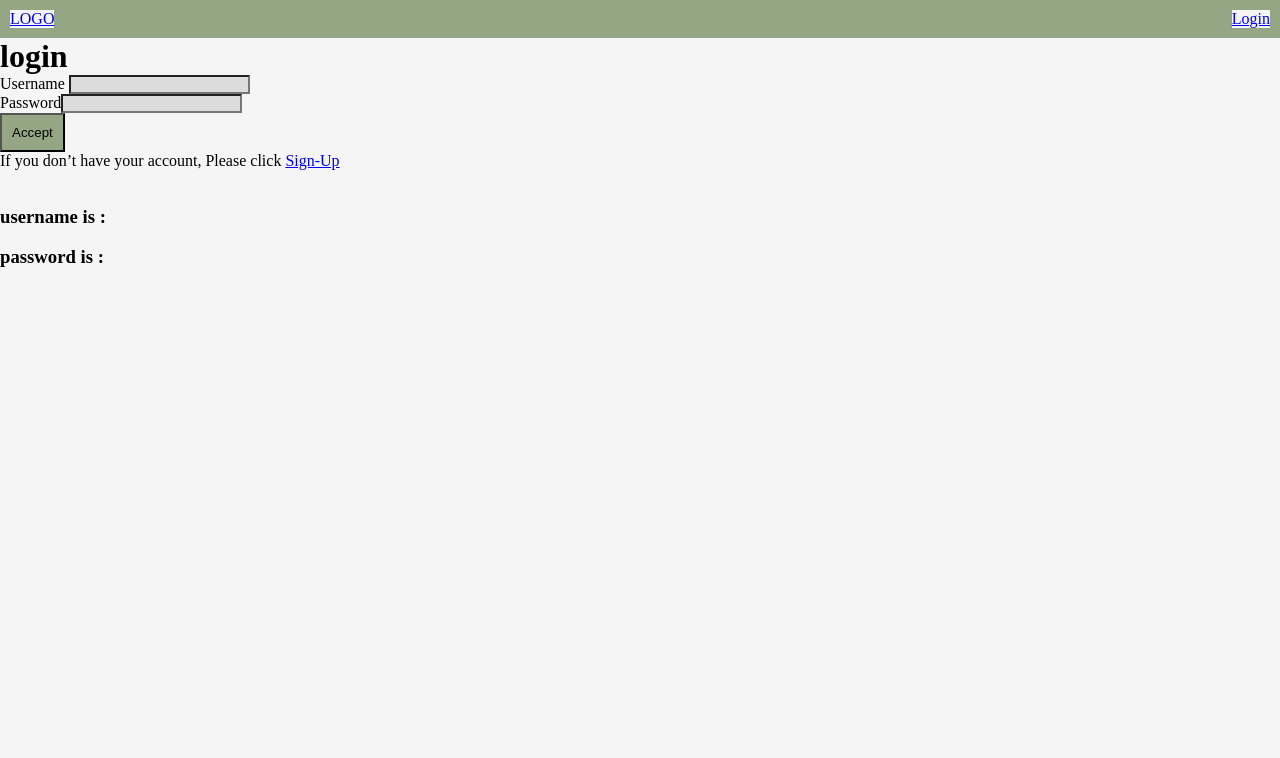
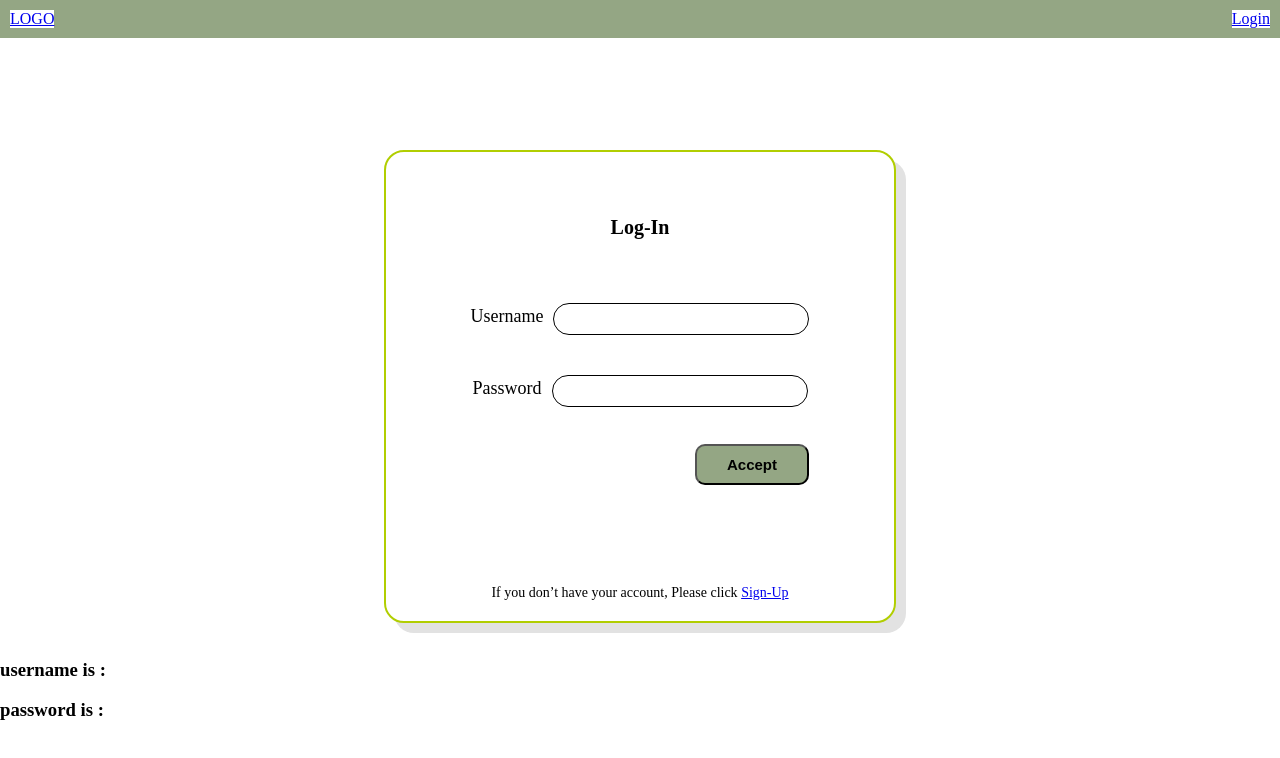
Before and after one commit to ShibaTenshi/Frontend-station, a Nuxt app: page /login in a window 1280 px wide. Shown: the top 758 px of the page. Built offline with nearby package versions, Linux system fonts and the light colour scheme.

Commit message:
Update UI login

```diff
--- a/pages/login.vue
+++ b/pages/login.vue
@@ -1,17 +1,22 @@
 <template>
-    <h1>login</h1>
 
     <div class="box">
         <div class="logo">
-
+            <h4>Log-In</h4>
         </div>
         <div class="field">
             <ul>
-                <li>Username <input type="text" name="usernameField"></li>
-                <li>Password<input type="text" name="passwdField"></li>
+                <div class="textField">
+                    <p>Username</p>
+                    <li><input type="text" name="usernameField"></li>
+                </div>
+                <div class="textField">
+                    <p>Password</p>
+                    <li><input type="text" name="passwdField"></li>
+                </div>
             </ul>
-            <button v-on:click="getUsernameField(),getPasswordField()">Accept</button>
-            <p>If you don’t have your account, Please click <NuxtLink to="/">Sign-Up</NuxtLink></p>
+            <button v-on:click="getUsernameField(),getPasswordField()" class="AcceptBt">Accept</button>
+            <p class="signupLink">If you don’t have your account, Please click <NuxtLink to="/">Sign-Up</NuxtLink></p>
         </div>
     </div>
 
@@ -48,19 +53,79 @@
         margin: 0;
         padding: 0;
         box-sizing: border-box;
-        background-color: whitesmoke;
+        background-color: white;
     }
-    input{
-        background-color: gainsboro;
+    li{
+        list-style: none;
     }
-    button {
+    div .box{
+        margin: auto;
+        margin-top: 7rem;
+        border: 2px solid rgb(177, 206, 1);
+        justify-content: center;
+        border-radius: 20px;
+        width: 40%;
+        box-shadow: 10px 10px rgb(226, 226, 226);
+    }
+
+
+    .logo{
+        text-align: center;
+        margin: 4rem;
+        font-size: 20px;
+        font-weight: bold;
+    }
+    .field{
+        text-align: center;
+    }
+    .field ul li {
+        margin-left: 10px;
+    }
+    .textField{
+        display: flex;
+        justify-content: center;
+        margin-top: 2.5rem;
+        margin-bottom: 2rem;
+    }
+    .textField p{
+        font-size: 18px;
+        margin-top: 3px;
+    }
+    .field ul li input{
+        padding: 15px;
+        font-size: 18px;
+        background-color: white;
+        width: 16rem;
+        height: 1.8rem;
+        border-radius: 3rem;
+        border: 1px solid black;
+        outline: none;
+        transition: 0.35s;
+    }
+    .field ul li input:hover{
+        transition: 0.35s;
+        border-color: rgb(151, 151, 151);
+    }
+    .field .AcceptBt{
+        font-weight: bold;
+        font-size: 15px;
         background-color: rgb(148, 166, 132);
         transition: 0.35s;
-        padding: 10px 10px;
+        padding: 10px 30px;
+        border-radius: 10px;
+        margin-left: 14rem;
+        margin-top: 5px;
+        margin-bottom: 5rem;
+    }
+    .AcceptBt:hover {
+        background-color: rgb(121, 142, 102);
+        transition: 0.35s;
+        padding: 10px 33px;
     }
 
-    button:hover {
-        background-color: rgb(121, 142, 102);
-        transition: 0.35s;
+    .signupLink{
+        text-align: center;
+        font-size: 14px;
+        margin: 20px;
     }
 </style>
```
